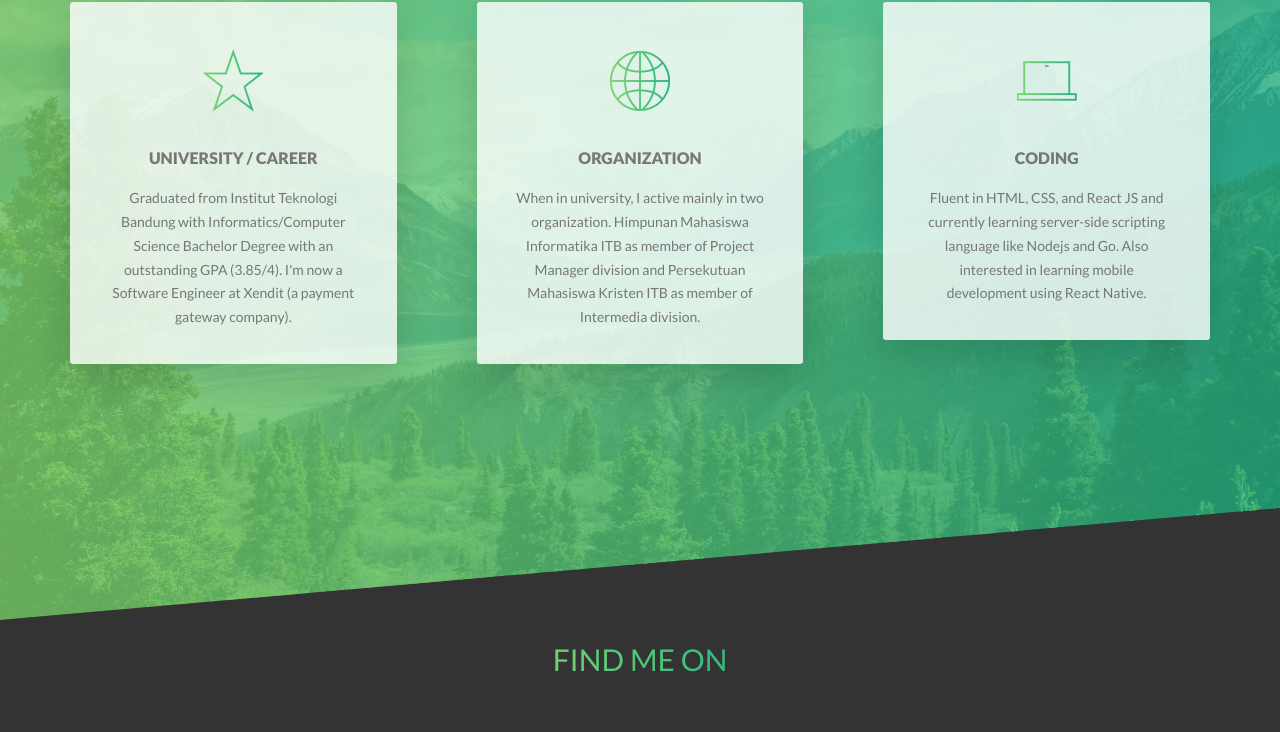
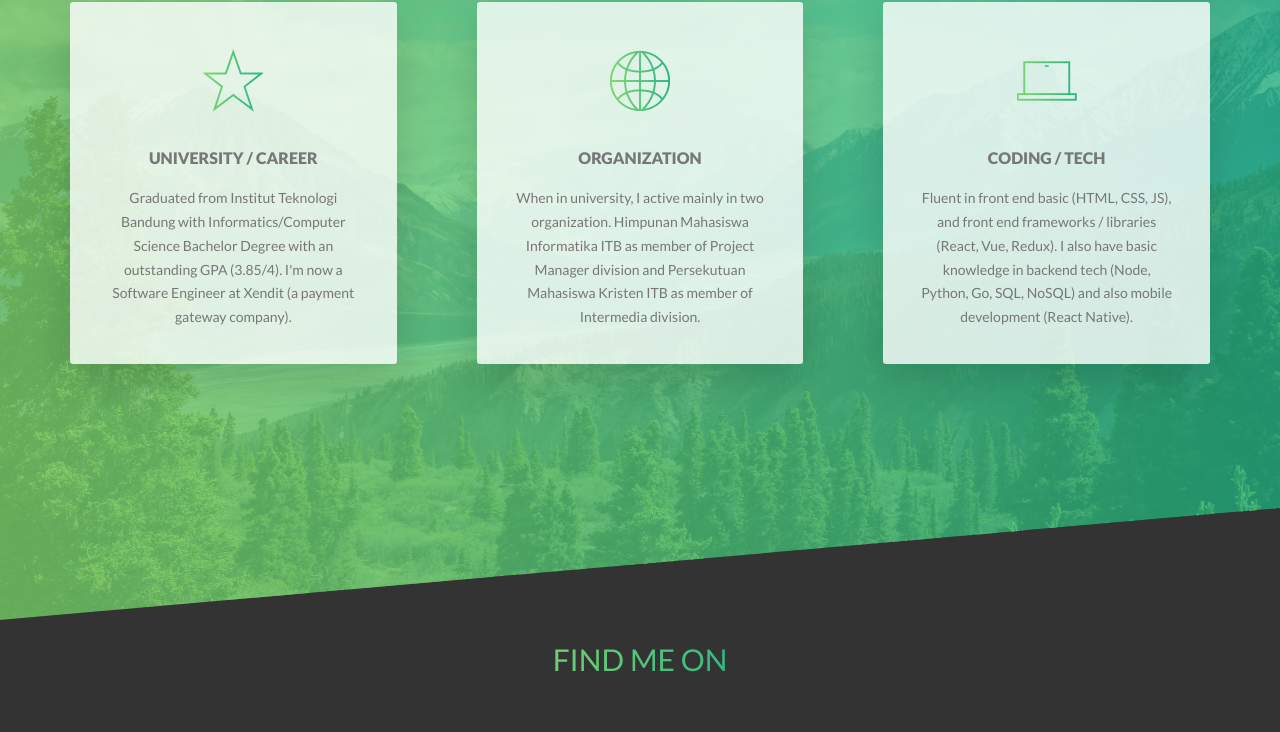
Before and after one commit to manasye/manasye.github.io, a website: page index.html in a window 1280 px wide. Shown: the part 1575-2307 px from the top of the page. Drawn offline with nearby package versions, Linux system fonts and the light colour scheme.

Commit message:
Change content

```diff
--- a/index.html
+++ b/index.html
@@ -129,13 +129,13 @@
                     <div class="skill-box skill-coding">
                         <i class="skill-box__icon icon-basic-laptop"></i>
                         <h3 class="heading-tertiary u-margin-bottom-small">
-                            Coding
+                            Coding / Tech
                         </h3>
                         <p class="skill-box__text">
-                            Fluent in HTML, CSS, and React JS and currently
-                            learning server-side scripting language like
-                            Nodejs and Go. Also interested in learning
-                            mobile development using React Native.
+                            Fluent in front end basic (HTML, CSS, JS), and
+                            front end frameworks / libraries (React, Vue, Redux).
+                            I also have basic knowledge in backend tech (Node, Python, Go, SQL, NoSQL)
+                            and also mobile development (React Native).
                         </p>
                     </div>
                 </div>
@@ -181,7 +181,7 @@
                     <a href="#" class="footer__link" target="_blank">Web Portfolio purposes</a>. The author give
                     credits to
                     <a href="https://fontawesome.com/" class="footer__link" target="_blank">fontawesome.com</a>
-                    for providing cool logo that author used mainly.Author
+                    for providing cool logo that author used mainly. Author
                     also thanks for
                     <a href="https://www.freepik.com/" class="footer__link" target="_blank">freepik.com</a>
                     who provide tons of cool background images to the
```
